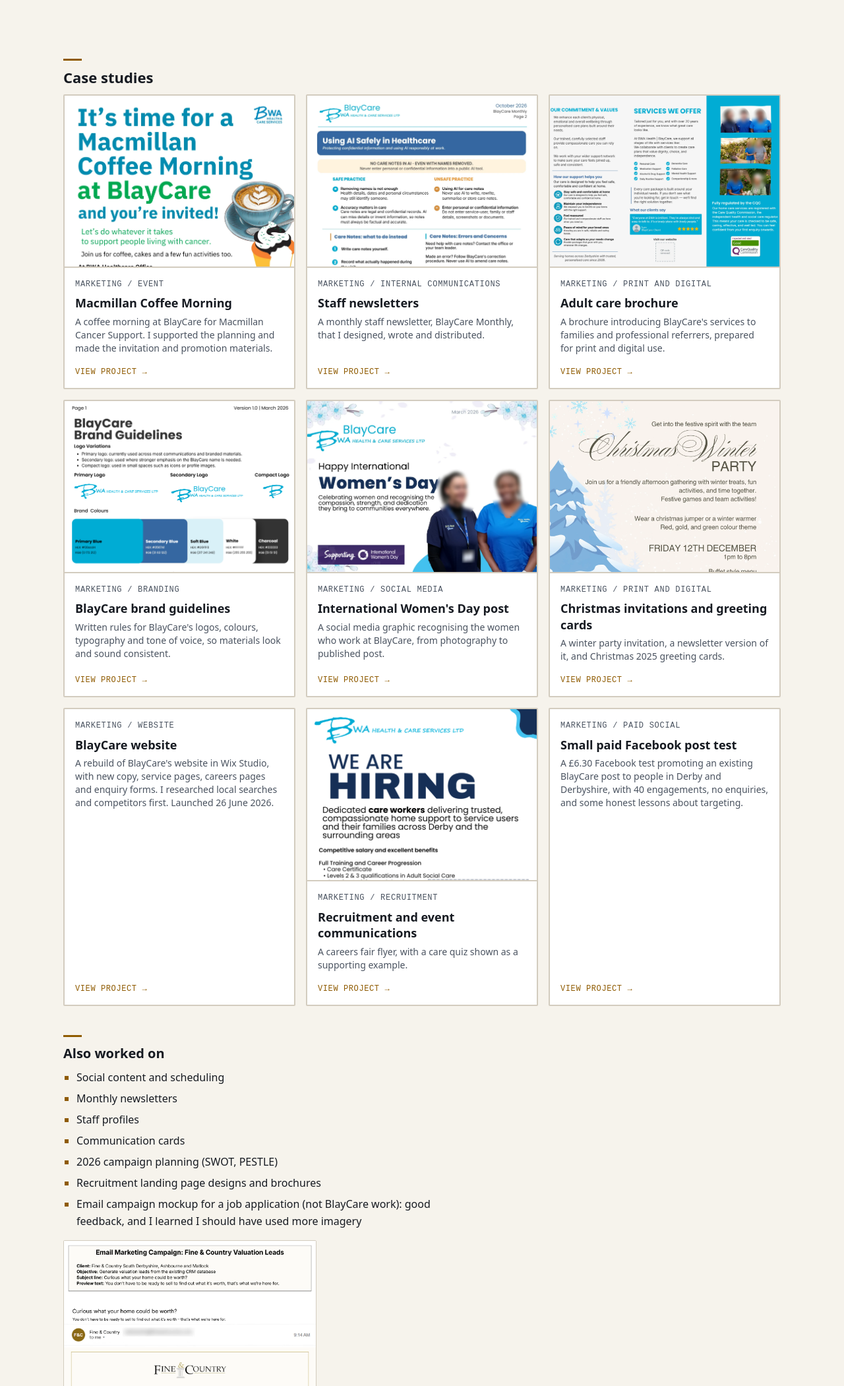
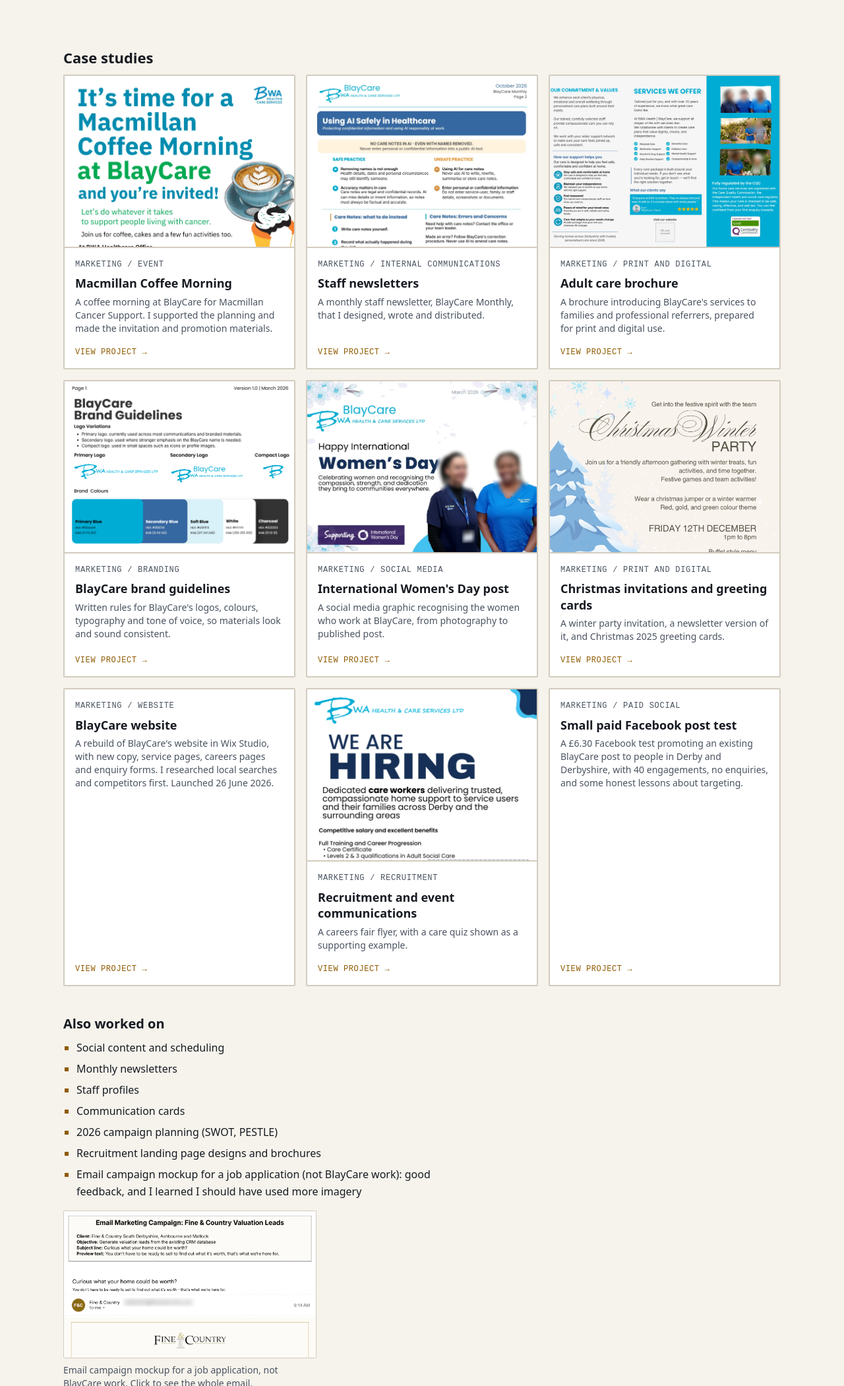
Before and after one commit to jay1zzzo/jay1zzzo.github.io, an Astro site: page /marketing in a window 1280 px wide. Shown: the part 699-2800 px from the top of the page at 66% size. Built offline with nearby package versions, Linux system fonts and the light colour scheme; Astro itself is replaced by a stand-in of ours.

Commit message:
Headings: remove the short amber line above section headings
Co-Authored-By: Claude Sonnet 5.5 <noreply@anthropic.com>

```diff
--- a/src/styles/global.css
+++ b/src/styles/global.css
@@ -209,14 +209,8 @@
   line-height: 1.2;
   color: var(--site-text);
 }
-.section-title::before {
-  content: '';
-  display: block;
-  width: 28px;
-  height: 3px;
-  margin-bottom: 0.75rem;
-  background: var(--site-accent);
-}
+/* The short amber line above headings is switched off. To bring it back, add this:
+   .section-title::before { content: ''; display: block; width: 28px; height: 3px; margin-bottom: 0.75rem; background: var(--site-accent); } */
 
 /* "Skip to content" link: hidden until you press Tab */
 .skip-link {
@@ -265,14 +259,6 @@
     font-weight: 600;
     line-height: 1.25;
     color: var(--site-text);
-  }
-  .prose-site h2::before {
-    content: '';
-    display: block;
-    width: 28px;
-    height: 3px;
-    margin-bottom: 0.75rem;
-    background: var(--site-accent);
   }
   .prose-site p,
   .prose-site ul {
```
